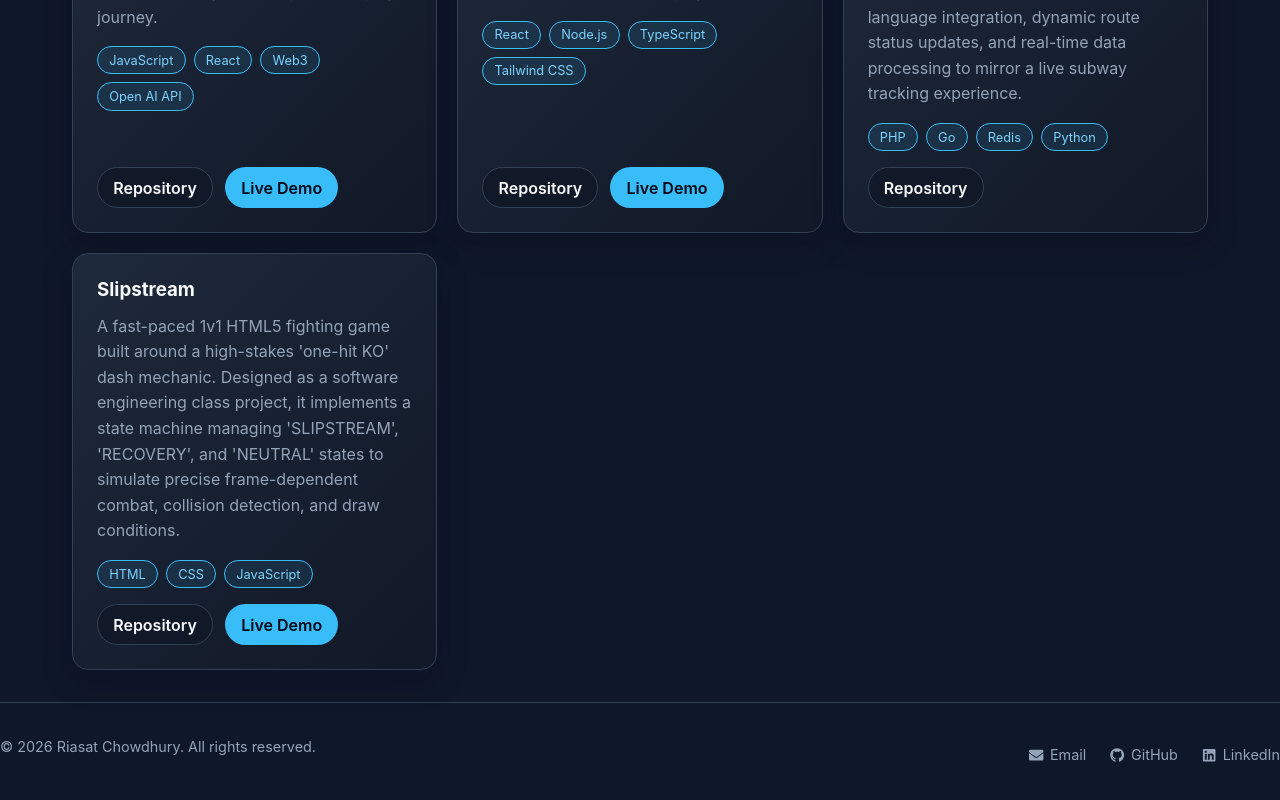
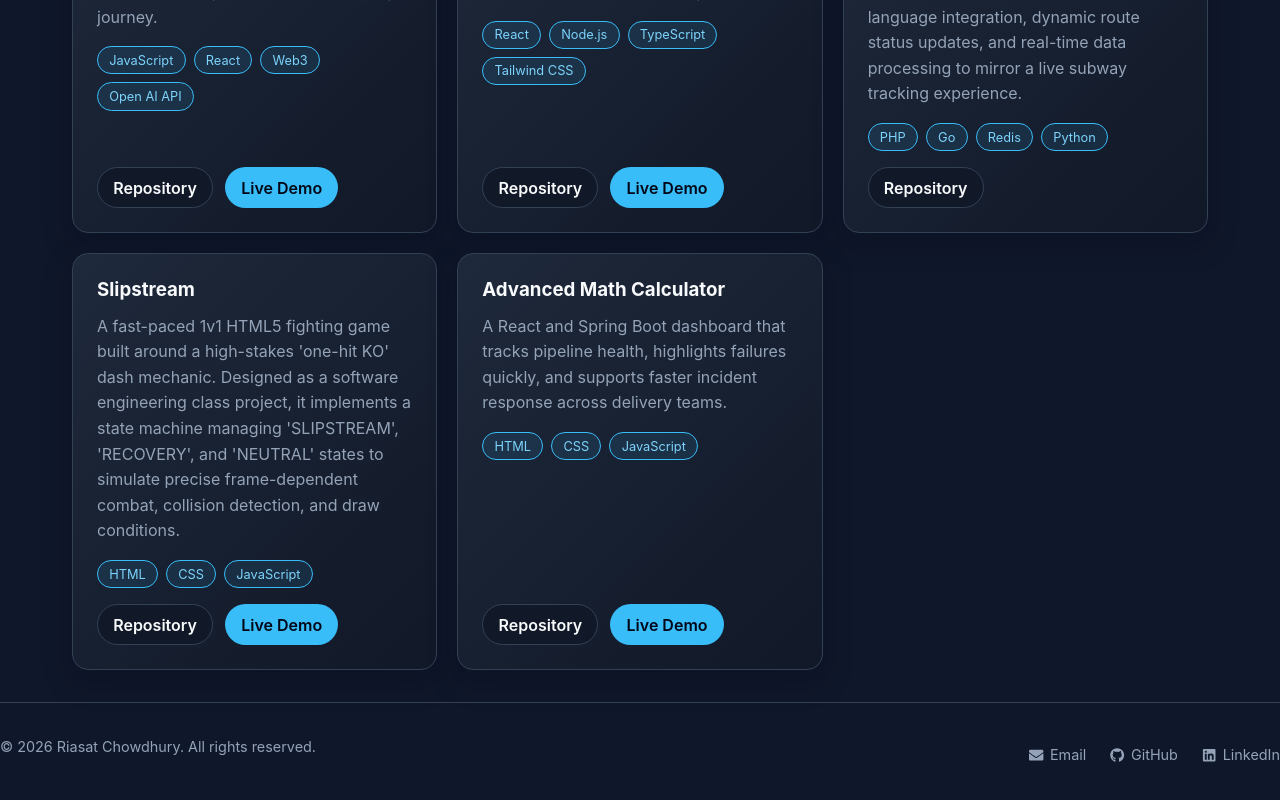
Before and after one commit to rchowd9/personal-portfolio, a React (Vite) app: page /#/projects in a window 1280 px wide. Shown: the part 821-1621 px from the top of the page. Built offline with nearby package versions, Linux system fonts and the light colour scheme.

Commit message:
added math calculator project

```diff
--- a/src/pages/Projects.jsx
+++ b/src/pages/Projects.jsx
@@ -59,6 +59,15 @@ export default function Projects() {
       liveUrl: "https://rchowd9.github.io/Slipstream/",
       repoUrl: "https://github.com/rchowd9/Slipstream",
     },
+
+    {
+      title: "Advanced Math Calculator",
+      description:
+        "A React and Spring Boot dashboard that tracks pipeline health, highlights failures quickly, and supports faster incident response across delivery teams.",
+      tech: ["HTML", "CSS", "JavaScript"],
+      liveUrl: "https://rchowd9.github.io/AdvancedMathCalc/",
+      repoUrl: "https://github.com/rchowd9/AdvancedMathCalc",
+    },
   ];
 
   return (
```
